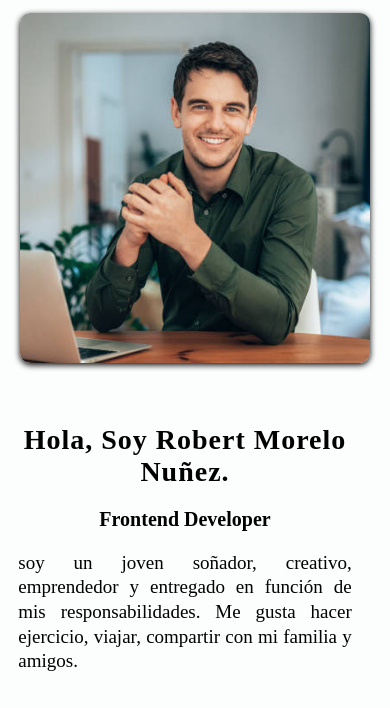
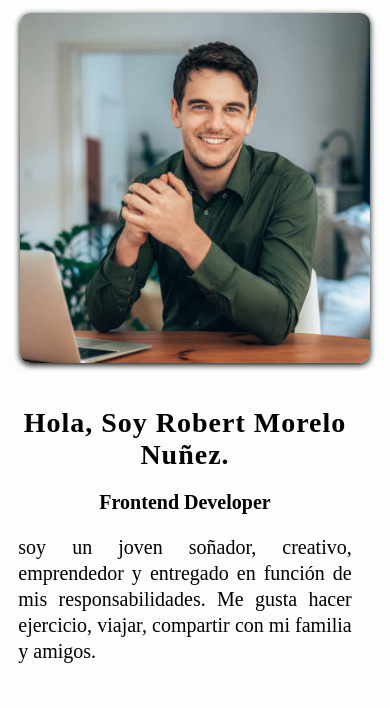
Before and after one commit to developerRobert/Portafolio, a plain HTML site: page index.html in a window 390 px wide. Shown: the part 136-844 px from the top of the page. Drawn offline with Linux system fonts and the light colour scheme.

Commit message:
enviando detalles

```diff
--- a/archivoCss/index.css
+++ b/archivoCss/index.css
@@ -1145,6 +1145,11 @@ textarea {
         width: 350px;
         height: 350px;
     }
+    .portada_section_parrafo_descripcion {
+        font-size: 20px;
+        margin-bottom: 50px;
+    }
+
 
     /* segunda seccion */
     .about_seccion{
```
